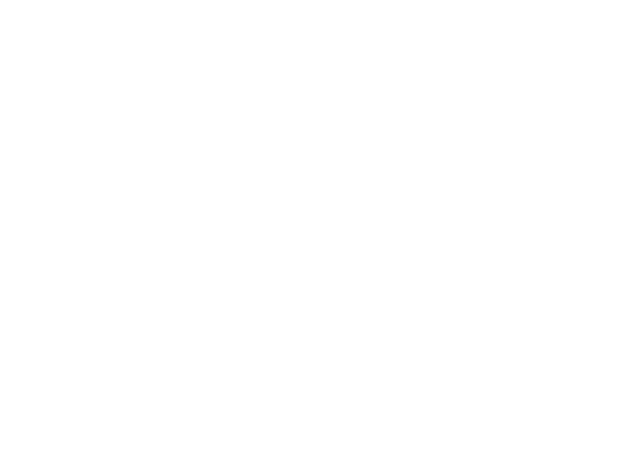
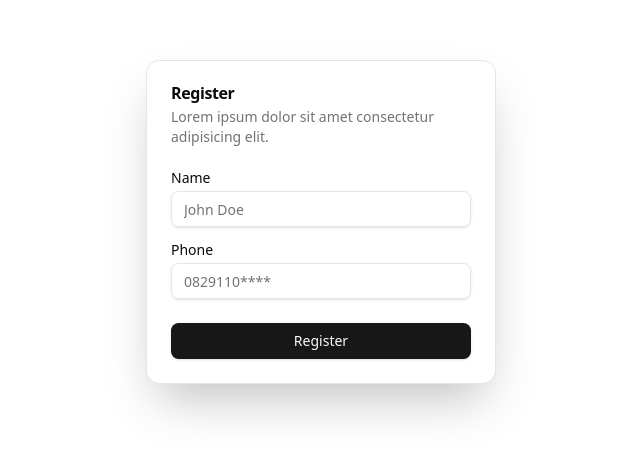
Before and after one commit to nudriin/pawrent, a React (Vite) app: page /register in a window 1280 px wide. Before the commit this address had no page. Shown: the part 178-634 px from the top of the page, without its empty margins (319-959 px from the left). Built offline with nearby package versions, Linux system fonts and the light colour scheme.

Commit message:
style: create register page

```diff
--- a/package.json
+++ b/package.json
@@ -10,6 +10,7 @@
     "preview": "vite preview"
   },
   "dependencies": {
+    "@radix-ui/react-label": "^2.1.2",
     "@radix-ui/react-slot": "^1.1.2",
     "@tailwindcss/vite": "^4.0.6",
     "class-variance-authority": "^0.7.1",
--- a/src/App.tsx
+++ b/src/App.tsx
@@ -1,11 +1,13 @@
 import { BrowserRouter, Route, Routes } from "react-router-dom"
 import Home from "./pages/Home"
+import { Register } from "./pages/Register"
 
 function App() {
     return (
         <BrowserRouter>
             <Routes>
                 <Route element={<Home />} path="/" />
+                <Route element={<Register />} path="/register" />
             </Routes>
         </BrowserRouter>
     )
--- /dev/null
+++ b/src/components/About.tsx
@@ -0,0 +1,24 @@
+export default function About() {
+    return (
+        <div className="text-primary">
+            <h1>We collaborate with charities around the world</h1>
+            <div>
+                <p>
+                    Our vet clinic prioritizes community involvement and animal
+                    welfare through regular charity events benefiting local
+                    animal shelters, rescue organizations, and related causes
+                </p>
+                <p>110+ Animal saved all time</p>
+                <p>64 Charitable events held</p>
+            </div>
+            <div>
+                <h1>Collaborate with popular brand</h1>
+            </div>
+        </div>
+    )
+}
+//We collaborate with charities around the world
+
+//Our vet clinic prioritizes community involvement and animal welfare through regular charity events benefiting local animal shelters, rescue organizations, and related causes
+
+//Collaborate with popular brand
--- a/src/components/Header.tsx
+++ b/src/components/Header.tsx
@@ -1,3 +1,4 @@
+import { Link } from "react-router-dom"
 import { Button } from "./ui/button"
 
 export default function Header() {
@@ -22,11 +23,13 @@
                         Login
                     </Button>
                 </li>
-                <li className="">
-                    <Button className="cursor-pointer rounded-full bg-paw">
-                        Register
-                    </Button>
-                </li>
+                <Link to="/register">
+                    <li className="">
+                        <Button className="cursor-pointer rounded-full bg-paw">
+                            Register
+                        </Button>
+                    </li>
+                </Link>
             </ul>
         </div>
     )
--- /dev/null
+++ b/src/components/ui/card.tsx
@@ -0,0 +1,76 @@
+import * as React from "react"
+
+import { cn } from "@/lib/utils"
+
+const Card = React.forwardRef<
+  HTMLDivElement,
+  React.HTMLAttributes<HTMLDivElement>
+>(({ className, ...props }, ref) => (
+  <div
+    ref={ref}
+    className={cn(
+      "rounded-xl border bg-card text-card-foreground shadow",
+      className
+    )}
+    {...props}
+  />
+))
+Card.displayName = "Card"
+
+const CardHeader = React.forwardRef<
+  HTMLDivElement,
+  React.HTMLAttributes<HTMLDivElement>
+>(({ className, ...props }, ref) => (
+  <div
+    ref={ref}
+    className={cn("flex flex-col space-y-1.5 p-6", className)}
+    {...props}
+  />
+))
+CardHeader.displayName = "CardHeader"
+
+const CardTitle = React.forwardRef<
+  HTMLDivElement,
+  React.HTMLAttributes<HTMLDivElement>
+>(({ className, ...props }, ref) => (
+  <div
+    ref={ref}
+    className={cn("font-semibold leading-none tracking-tight", className)}
+    {...props}
+  />
+))
+CardTitle.displayName = "CardTitle"
+
+const CardDescription = React.forwardRef<
+  HTMLDivElement,
+  React.HTMLAttributes<HTMLDivElement>
+>(({ className, ...props }, ref) => (
+  <div
+    ref={ref}
+    className={cn("text-sm text-muted-foreground", className)}
+    {...props}
+  />
+))
+CardDescription.displayName = "CardDescription"
+
+const CardContent = React.forwardRef<
+  HTMLDivElement,
+  React.HTMLAttributes<HTMLDivElement>
+>(({ className, ...props }, ref) => (
+  <div ref={ref} className={cn("p-6 pt-0", className)} {...props} />
+))
+CardContent.displayName = "CardContent"
+
+const CardFooter = React.forwardRef<
+  HTMLDivElement,
+  React.HTMLAttributes<HTMLDivElement>
+>(({ className, ...props }, ref) => (
+  <div
+    ref={ref}
+    className={cn("flex items-center p-6 pt-0", className)}
+    {...props}
+  />
+))
+CardFooter.displayName = "CardFooter"
+
+export { Card, CardHeader, CardFooter, CardTitle, CardDescription, CardContent }
--- /dev/null
+++ b/src/components/ui/input.tsx
@@ -0,0 +1,22 @@
+import * as React from "react"
+
+import { cn } from "@/lib/utils"
+
+const Input = React.forwardRef<HTMLInputElement, React.ComponentProps<"input">>(
+  ({ className, type, ...props }, ref) => {
+    return (
+      <input
+        type={type}
+        className={cn(
+          "flex h-9 w-full rounded-md border border-input bg-transparent px-3 py-1 text-base shadow-sm transition-colors file:border-0 file:bg-transparent file:text-sm file:font-medium file:text-foreground placeholder:text-muted-foreground focus-visible:outline-none focus-visible:ring-1 focus-visible:ring-ring disabled:cursor-not-allowed disabled:opacity-50 md:text-sm",
+          className
+        )}
+        ref={ref}
+        {...props}
+      />
+    )
+  }
+)
+Input.displayName = "Input"
+
+export { Input }
--- /dev/null
+++ b/src/components/ui/label.tsx
@@ -0,0 +1,24 @@
+import * as React from "react"
+import * as LabelPrimitive from "@radix-ui/react-label"
+import { cva, type VariantProps } from "class-variance-authority"
+
+import { cn } from "@/lib/utils"
+
+const labelVariants = cva(
+  "text-sm font-medium leading-none peer-disabled:cursor-not-allowed peer-disabled:opacity-70"
+)
+
+const Label = React.forwardRef<
+  React.ElementRef<typeof LabelPrimitive.Root>,
+  React.ComponentPropsWithoutRef<typeof LabelPrimitive.Root> &
+    VariantProps<typeof labelVariants>
+>(({ className, ...props }, ref) => (
+  <LabelPrimitive.Root
+    ref={ref}
+    className={cn(labelVariants(), className)}
+    {...props}
+  />
+))
+Label.displayName = LabelPrimitive.Root.displayName
+
+export { Label }
--- a/src/pages/Home.tsx
+++ b/src/pages/Home.tsx
@@ -1,3 +1,4 @@
+import About from "@/components/About"
 import Header from "@/components/Header"
 import Hero from "@/components/Hero"
 export default function Home() {
@@ -5,6 +6,7 @@
         <div className="max-w-screen">
             <Header />
             <Hero />
+            <About />
         </div>
     )
 }
--- /dev/null
+++ b/src/pages/Register.tsx
@@ -0,0 +1,43 @@
+import { Button } from "@/components/ui/button"
+import {
+    Card,
+    CardContent,
+    CardDescription,
+    CardFooter,
+    CardHeader,
+    CardTitle,
+} from "@/components/ui/card"
+import { Input } from "@/components/ui/input"
+import { Label } from "@/components/ui/label"
+
+export function Register() {
+    return (
+        <div className="flex items-center justify-center flex-col min-h-screen max-h-screen">
+            <Card className="w-[350px] shadow-2xl">
+                <CardHeader>
+                    <CardTitle>Register</CardTitle>
+                    <CardDescription>
+                        Lorem ipsum dolor sit amet consectetur adipisicing elit.
+                    </CardDescription>
+                </CardHeader>
+                <CardContent>
+                    <form>
+                        <div className="grid w-full items-center gap-4">
+                            <div className="flex flex-col space-y-1.5">
+                                <Label htmlFor="name">Name</Label>
+                                <Input id="name" placeholder="John Doe" />
+                            </div>
+                            <div className="flex flex-col space-y-1.5">
+                                <Label htmlFor="phone">Phone</Label>
+                                <Input id="phone" placeholder="0829110****" />
+                            </div>
+                        </div>
+                    </form>
+                </CardContent>
+                <CardFooter className="flex w-full">
+                    <Button className="w-full">Register</Button>
+                </CardFooter>
+            </Card>
+        </div>
+    )
+}
```
Also changed, not shown: 1 other file (tests, documents, lock files or other folders).
